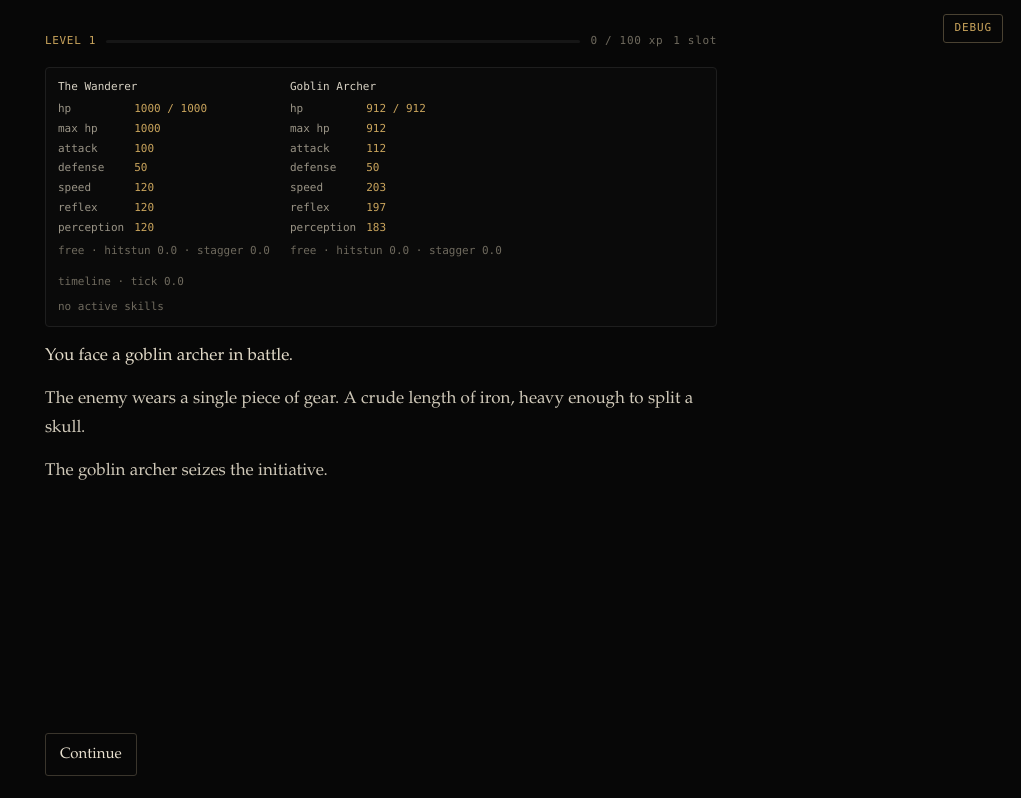
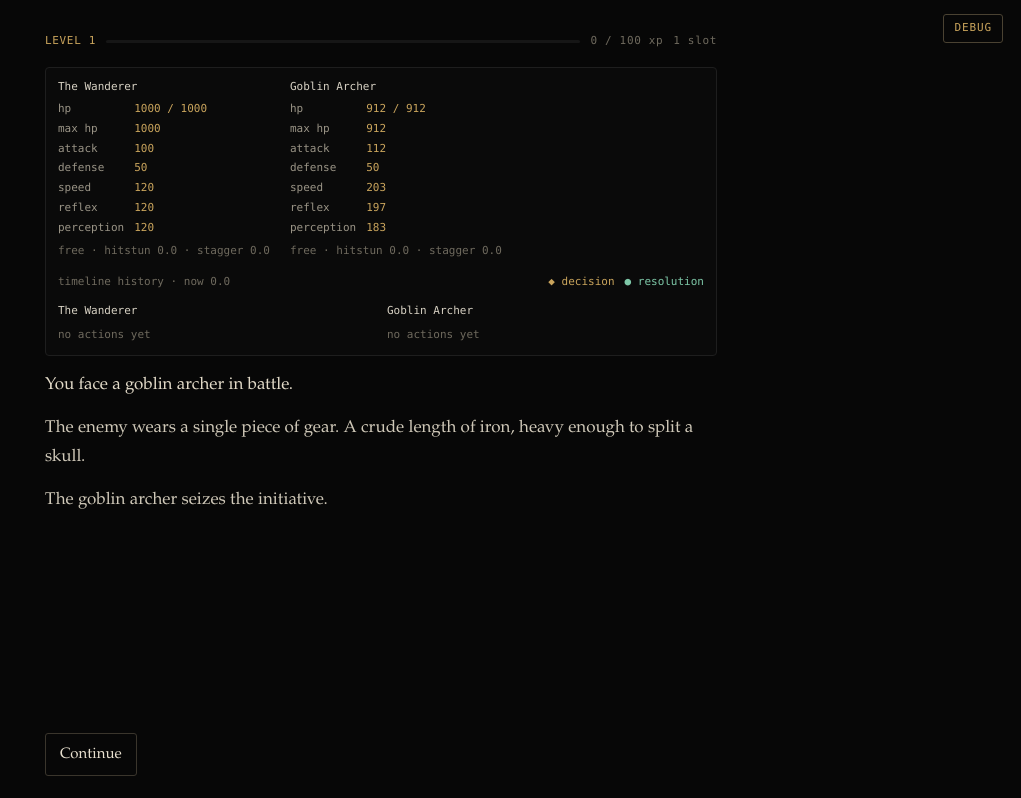
Before and after one commit to Thanhphan1147/rpg-combat-system, a Svelte app in the folder apps/web/: page / in a window 1280 px wide. Both pictures are taken after a click on the button "DEBUG". Shown: the whole page, without its empty margins (259-1280 px from the left). Built offline with nearby package versions, Linux system fonts and the light colour scheme.

Commit message:
feat(debug): show complete timeline history with decision and resolution markers

```diff
--- a/apps/web/src/App.svelte
+++ b/apps/web/src/App.svelte
@@ -1,7 +1,6 @@
 <script lang="ts">
   import { untrack } from 'svelte'
   import {
-    canReactAt,
     CENTITICKS_PER_TICK,
     createCombat,
     getEffectiveStat,
@@ -21,7 +20,6 @@
     Prompt,
     SkillId,
     StatBlock,
-    TimelineSkill,
   } from '@rpg/engine'
   import { NARRATION, rollEncounter } from '@rpg/content'
   import {
@@ -128,15 +126,202 @@
     return [...preamble, ...events]
   })
 
-  const timelineWindow = $derived.by(() => {
-    const ticks = [combat.timeline.tick]
-    for (const skill of combat.timeline.active) {
-      const span = skillSpan(skill)
-      ticks.push(skill.startedAt, span.startupEnd, span.connectAt, span.end)
+  interface TimelineOutcome {
+    tick: number
+    label: string
+    kind: string
   }
-    const start = Math.min(...ticks)
-    const end = Math.max(...ticks, combat.timeline.tick + CENTITICKS_PER_TICK * 4)
-    return { start, end: end <= start ? start + 1 : end }
+
+  interface TimelineHistorySkill {
+    key: string
+    actorId: ActorId
+    skillId: SkillId
+    startedAt: number
+    startupEnd: number
+    connectAt: number
+    endsAt: number
+    targetActorId: ActorId | null
+    incomingInstanceId: string | null
+    active: boolean
+    outcomes: TimelineOutcome[]
+  }
+
+  const timelineHistory = $derived.by((): TimelineHistorySkill[] => {
+    const bars: TimelineHistorySkill[] = []
+    combat.log.forEach((entry, index) => {
+      const event = entry.event
+      if (event.kind !== 'skillUsed' && event.kind !== 'reactionUsed') {
+        return
+      }
+      const definition = combat.content.skills[event.skillId]
+      if (definition === undefined) {
+        return
+      }
+      const durations = scalePhases(combat, event.actorId, definition)
+      const startedAt = entry.tick
+      const startupEnd = startedAt + durations.startup
+      const connectAt = startupEnd + durations.delivery
+      const endsAt = connectAt + durations.ending
+      bars.push({
+        key: `history-${index}`,
+        actorId: event.actorId,
+        skillId: event.skillId,
+        startedAt,
+        startupEnd,
+        connectAt,
+        endsAt,
+        targetActorId:
+          definition.targeting === 'opponent'
+            ? (combat.roster.find((id) => id !== event.actorId) ?? null)
+            : null,
+        incomingInstanceId:
+          event.kind === 'reactionUsed' ? event.incomingInstanceId : null,
+        active: combat.timeline.active.some(
+          (skill) =>
+            skill.actorId === event.actorId &&
+            skill.skillId === event.skillId &&
+            skill.startedAt === startedAt,
+        ),
+        outcomes: [],
+      })
+    })
+
+    const latestBar = (
+      actorId: ActorId,
+      tick: number,
+      skillId?: SkillId,
+    ): TimelineHistorySkill | undefined => {
+      let best: TimelineHistorySkill | undefined
+      for (const bar of bars) {
+        if (bar.actorId !== actorId || bar.startedAt > tick) {
+          continue
+        }
+        if (skillId !== undefined && bar.skillId !== skillId) {
+          continue
+        }
+        if (best === undefined || bar.startedAt > best.startedAt) {
+          best = bar
+        }
+      }
+      return best
+    }
+
+    const isDefensive = (bar: TimelineHistorySkill): boolean => {
+      const kind = combat.content.skills[bar.skillId]?.kind
+      return kind === 'block' || kind === 'dodge' || kind === 'parry'
+    }
+
+    const latestDefensiveBar = (
+      actorId: ActorId,
+      tick: number,
+    ): TimelineHistorySkill | undefined => {
+      let best: TimelineHistorySkill | undefined
+      for (const bar of bars) {
+        if (bar.actorId !== actorId || bar.startedAt > tick || !isDefensive(bar)) {
+          continue
+        }
+        if (best === undefined || bar.startedAt > best.startedAt) {
+          best = bar
+        }
+      }
+      return best
+    }
+
+    for (const entry of combat.log) {
+      const event = entry.event
+      switch (event.kind) {
+        case 'hit': {
+          const bar = latestBar(event.actorId, entry.tick, event.skillId)
+          bar?.outcomes.push({
+            tick: entry.tick,
+            label: `HIT ${event.damage}`,
+            kind: 'hit',
+          })
+          break
+        }
+        case 'blocked':
+        case 'dodged':
+        case 'parried': {
+          const attackerBar = latestBar(event.actorId, entry.tick, event.skillId)
+          attackerBar?.outcomes.push({
+            tick: entry.tick,
+            label: event.kind.toUpperCase(),
+            kind: event.kind,
+          })
+          const defenderBar = latestDefensiveBar(event.targetActorId, entry.tick)
+          if (
+            defenderBar !== undefined &&
+            defenderBar !== attackerBar &&
+            isDefensive(defenderBar)
+          ) {
+            defenderBar.outcomes.push({
+              tick: entry.tick,
+              label: event.kind.toUpperCase(),
+              kind: event.kind,
+            })
+          }
+          break
+        }
+        case 'interrupted': {
+          const victimBar = latestBar(event.actorId, entry.tick, event.skillId)
+          victimBar?.outcomes.push({
+            tick: entry.tick,
+            label: 'INTERRUPTED',
+            kind: 'interrupted',
+          })
+          const interrupterBar = latestBar(event.byActorId, entry.tick, event.bySkillId)
+          interrupterBar?.outcomes.push({
+            tick: entry.tick,
+            label: 'INTERRUPT',
+            kind: 'interrupted',
+          })
+          break
+        }
+        case 'armored': {
+          const bar = latestBar(event.actorId, entry.tick, event.skillId)
+          bar?.outcomes.push({
+            tick: entry.tick,
+            label: 'ARMORED',
+            kind: 'armored',
+          })
+          break
+        }
+        case 'unreactable': {
+          const bar = latestBar(event.actorId, entry.tick, event.skillId)
+          bar?.outcomes.push({
+            tick: entry.tick,
+            label: 'NO REACTION',
+            kind: 'unreactable',
+          })
+          break
+        }
+        case 'staggered': {
+          const bar = latestBar(event.actorId, entry.tick)
+          bar?.outcomes.push({
+            tick: entry.tick,
+            label: 'STAGGERED',
+            kind: 'staggered',
+          })
+          break
+        }
+        default:
+          break
+      }
+    }
+
+    return bars
+  })
+
+  const historyWindow = $derived.by(() => {
+    const ticks = [0, combat.timeline.tick]
+    for (const bar of timelineHistory) {
+      ticks.push(bar.startedAt, bar.startupEnd, bar.connectAt, bar.endsAt)
+      for (const outcome of bar.outcomes) {
+        ticks.push(outcome.tick)
+      }
+    }
+    const end = Math.max(...ticks, CENTITICKS_PER_TICK)
+    return { start: 0, end: end + CENTITICKS_PER_TICK / 2 }
   })
 
   function revealNarration(target: number): void {
@@ -259,34 +444,9 @@
       : skill.vagueDescription
   }
 
-  function skillSpan(skill: TimelineSkill): {
-    startupEnd: number
-    connectAt: number
-    end: number
-  } {
-    const startupEnd = skill.startedAt + skill.startupTicks
-    const connectAt = startupEnd + skill.deliveryTicks
-    return { startupEnd, connectAt, end: skill.endingEndsAt }
-  }
-
   function pct(tick: number): number {
-    const { start, end } = timelineWindow
+    const { start, end } = historyWindow
     return Math.max(0, Math.min(100, ((tick - start) / (end - start)) * 100))
-  }
-
-  function reactionMarker(skill: TimelineSkill): number | null {
-    if (skill.resolved || skill.reactingToInstanceId !== null) {
-      return null
-    }
-    const definition = combat.content.skills[skill.skillId]
-    if (definition?.kind !== 'attack') {
-      return null
-    }
-    const reactor = combat.roster.find((id) => id !== skill.actorId)
-    if (reactor === undefined) {
-      return null
-    }
-    return canReactAt(combat, reactor, skill)
   }
 
   function narrate(entry: CombatLogEntry): string {
@@ -557,36 +717,85 @@
         {/each}
       </div>
 
-      <div class="timeline">
-        <div class="timeline-head">timeline · tick {formatTick(combat.timeline.tick)}</div>
-        {#each combat.timeline.active as skill (skill.instanceId)}
-          {@const span = skillSpan(skill)}
-          {@const marker = reactionMarker(skill)}
-          <div class="tl-row">
-            <span class="tl-label">{skill.actorId} · {skill.skillId}</span>
+      <div class="history">
+        <div class="timeline-head">
+          <span>timeline history · now {formatTick(combat.timeline.tick)}</span>
+          <span class="history-legend">
+            <span class="legend-decision">◆ decision</span>
+            <span class="legend-resolution">● resolution</span>
+          </span>
+        </div>
+        <div class="history-columns">
+          {#each combat.roster as actorId (actorId)}
+            {@const actorBars = timelineHistory.filter((bar) => bar.actorId === actorId)}
+            <div class="history-column">
+              <div class="history-actor">{actorName(actorId)}</div>
+              {#each actorBars as bar (bar.key)}
+                <div class="tl-row" class:active={bar.active}>
+                  <div class="tl-label">
+                    <span>{formatTick(bar.startedAt)} · {skillName(bar.skillId)}</span>
+                    {#if bar.targetActorId !== null}
+                      <span>→ {actorName(bar.targetActorId)}</span>
+                    {/if}
+                    {#if bar.incomingInstanceId !== null}
+                      <span class="tl-incoming">incoming {bar.incomingInstanceId}</span>
+                    {/if}
+                    {#if bar.active}
+                      <span class="tl-active-badge">active</span>
+                    {/if}
+                  </div>
                   <div class="tl-track">
                     <div
                       class="tl-seg tl-startup"
-                style="left:{pct(skill.startedAt)}%; width:{pct(span.startupEnd) - pct(skill.startedAt)}%"
+                      style="left:{pct(bar.startedAt)}%; width:{pct(bar.startupEnd) - pct(bar.startedAt)}%"
                     ></div>
                     <div
                       class="tl-seg tl-delivery"
-                style="left:{pct(span.startupEnd)}%; width:{pct(span.connectAt) - pct(span.startupEnd)}%"
+                      style="left:{pct(bar.startupEnd)}%; width:{pct(bar.connectAt) - pct(bar.startupEnd)}%"
                     ></div>
                     <div
                       class="tl-seg tl-ending"
-                style="left:{pct(span.connectAt)}%; width:{pct(span.end) - pct(span.connectAt)}%"
+                      style="left:{pct(bar.connectAt)}%; width:{pct(bar.endsAt) - pct(bar.connectAt)}%"
                     ></div>
-              {#if marker !== null}
-                <div class="tl-react" style="left:{pct(marker)}%"></div>
+                    <div
+                      class="tl-decision"
+                      style="left:{pct(bar.startedAt)}%"
+                      title="Decision point"
+                    ></div>
+                    {#each bar.outcomes as outcome, outcomeIndex (outcomeIndex)}
+                      <div
+                        class="tl-outcome tl-{outcome.kind}"
+                        style="left:{pct(outcome.tick)}%"
+                        title={outcome.label}
+                      ></div>
+                    {/each}
+                    <div
+                      class="tl-now"
+                      style="left:{pct(combat.timeline.tick)}%"
+                      title="Current tick"
+                    ></div>
+                  </div>
+                  <div class="tl-events">
+                    <span class="tl-event tl-event-decision">
+                      decision @ {formatTick(bar.startedAt)}
+                    </span>
+                    {#each bar.outcomes as outcome, outcomeIndex (outcomeIndex)}
+                      <span class="tl-event tl-event-{outcome.kind}">
+                        {outcome.label} @ {formatTick(outcome.tick)}
+                      </span>
+                    {/each}
+                    {#if bar.outcomes.length === 0 && bar.active}
+                      <span class="tl-event tl-event-pending">awaiting resolution</span>
                     {/if}
-              <div class="tl-now" style="left:{pct(combat.timeline.tick)}%"></div>
                   </div>
                 </div>
               {/each}
-        {#if combat.timeline.active.length === 0}
-          <p class="tl-empty">no active skills</p>
+              {#if actorBars.length === 0}
+                <p class="tl-empty">no actions yet</p>
               {/if}
+            </div>
+          {/each}
+        </div>
       </div>
     </section>
   {/if}
--- a/apps/web/src/styles/global.css
+++ b/apps/web/src/styles/global.css
@@ -144,6 +144,9 @@ button.ghost {
 }
 
 .debug {
+  max-height: 60dvh;
+  overflow-y: auto;
+  scrollbar-width: thin;
   border: 1px solid #1e1e1e;
   border-radius: 4px;
   padding: 10px 12px;
@@ -185,29 +188,93 @@ button.ghost {
   color: #6f6a5e;
 }
 
-.timeline {
+.history {
   display: flex;
   flex-direction: column;
-  gap: 4px;
+  gap: 8px;
+  margin-top: 12px;
 }
 
 .timeline-head {
+  display: flex;
+  flex-wrap: wrap;
+  justify-content: space-between;
+  gap: 6px;
   margin-bottom: 2px;
   color: #6f6a5e;
 }
 
+.history-legend {
+  display: flex;
+  gap: 10px;
+}
+
+.legend-decision {
+  color: #c9a45c;
+}
+
+.legend-resolution {
+  color: #7ec8a8;
+}
+
+.history-columns {
+  display: grid;
+  grid-template-columns: minmax(0, 1fr) minmax(0, 1fr);
+  gap: 12px;
+}
+
+@media (max-width: 620px) {
+  .history-columns {
+    grid-template-columns: 1fr;
+  }
+}
+
+.history-column {
+  display: flex;
+  flex-direction: column;
+  gap: 6px;
+  min-width: 0;
+}
+
+.history-actor {
+  color: #d8d2c4;
+  font-weight: 500;
+}
+
 .tl-row {
-  display: grid;
-  grid-template-columns: 130px 1fr;
-  align-items: center;
-  gap: 8px;
+  display: flex;
+  flex-direction: column;
+  gap: 3px;
+  padding: 4px 0;
+  border-bottom: 1px solid #171717;
+}
+
+.tl-row.active {
+  border-bottom-color: #3a352c;
 }
 
 .tl-label {
+  display: flex;
+  align-items: center;
+  gap: 6px;
   overflow: hidden;
   color: #8a8172;
   white-space: nowrap;
   text-overflow: ellipsis;
+}
+
+.tl-active-badge {
+  padding: 0 4px;
+  border: 1px solid #3a352c;
+  border-radius: 2px;
+  font-size: 9px;
+  letter-spacing: 0.08em;
+  text-transform: uppercase;
+  color: #c9a45c;
+}
+
+.tl-incoming {
+  color: #6f6a5e;
 }
 
 .tl-track {
@@ -215,7 +282,7 @@ button.ghost {
   height: 12px;
   background: #111;
   border-radius: 2px;
-  overflow: hidden;
+  overflow: visible;
 }
 
 .tl-seg {
@@ -236,20 +303,125 @@ button.ghost {
   background: #2b3644;
 }
 
+.tl-decision {
+  position: absolute;
+  top: -2px;
+  bottom: -2px;
+  width: 0;
+  border-left: 1px dashed #c9a45c;
+}
+
+.tl-decision::before {
+  content: '';
+  position: absolute;
+  top: 0;
+  left: -2px;
+  width: 5px;
+  height: 5px;
+  background: #c9a45c;
+  transform: rotate(45deg);
+}
+
+.tl-outcome {
+  position: absolute;
+  top: -2px;
+  bottom: -2px;
+  width: 2px;
+  background: #d8d2c4;
+}
+
+.tl-hit {
+  background: #d98a6a;
+}
+
+.tl-blocked {
+  background: #6ea8d9;
+}
+
+.tl-dodged {
+  background: #7ec8a8;
+}
+
+.tl-parried {
+  background: #b58ad9;
+}
+
+.tl-interrupted {
+  background: #d96a6a;
+}
+
+.tl-armored {
+  background: #e0b35c;
+}
+
+.tl-unreactable {
+  background: #8a8172;
+}
+
+.tl-staggered {
+  background: #c9a45c;
+}
+
 .tl-now {
   position: absolute;
   top: -2px;
   bottom: -2px;
   width: 1px;
   background: #c9a45c;
+  opacity: 0.7;
 }
 
-.tl-react {
-  position: absolute;
-  top: 0;
-  bottom: 0;
-  width: 0;
-  border-left: 1px dashed #7ec8a8;
+.tl-events {
+  display: flex;
+  flex-wrap: wrap;
+  gap: 2px 8px;
+  font-size: 10px;
+  color: #6f6a5e;
+}
+
+.tl-event {
+  white-space: nowrap;
+}
+
+.tl-event-decision {
+  color: #c9a45c;
+}
+
+.tl-event-hit {
+  color: #d98a6a;
+}
+
+.tl-event-blocked {
+  color: #6ea8d9;
+}
+
+.tl-event-dodged {
+  color: #7ec8a8;
+}
+
+.tl-event-parried {
+  color: #b58ad9;
+}
+
+.tl-event-interrupted {
+  color: #d96a6a;
+}
+
+.tl-event-armored {
+  color: #e0b35c;
+}
+
+.tl-event-unreactable {
+  color: #8a8172;
+}
+
+.tl-event-staggered {
+  color: #c9a45c;
+}
+
+.tl-event-pending {
+  color: #4f4a42;
+  font-style: italic;
 }
 
 .tl-empty {
```
Lines whose indentation alone changed are shown as unchanged.
